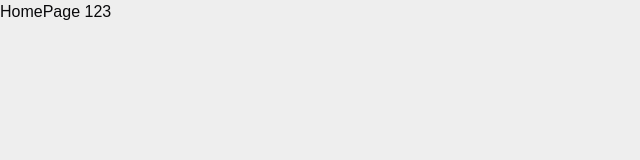
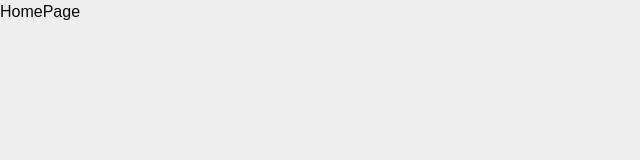
Before and after one commit to TroJanBoi/PSDP-AVLP, a Next.js app in the folder Frontend/avlp-app/: page /homePage in a window 1280 px wide. Shown: the top 160 px of the page, without its empty margins (0-640 px from the left). Built offline with nearby package versions, Linux system fonts and the light colour scheme.

Commit message:
update test commit

```diff
--- a/Frontend/avlp-app/app/homePage/page.tsx
+++ b/Frontend/avlp-app/app/homePage/page.tsx
@@ -2,7 +2,7 @@ export default function HomePage() {
 
     return (
         <div>
-            <h1>HomePage 123</h1>
+            <h1>HomePage</h1>
         </div>
     )
 
```
